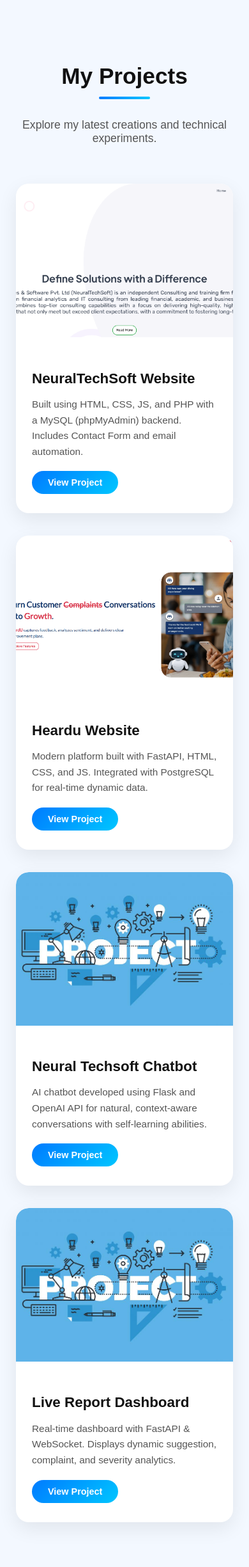
After one commit to prashikjadhav3351/Portfolio, a FastAPI app: template templates/all_projects.html in a window 390 px wide. The commit adds this page. Shown: the whole page at 64% size. Run offline with FastAPI, Linux system fonts and the light colour scheme; the template is opened without the code that fills it, so the values that code supplies are empty.

Commit message:
updated changes

```diff
--- a/main.py
+++ b/main.py
@@ -17,3 +17,7 @@ templates=Jinja2Templates(directory="templates")
 @app.get("/", response_class=HTMLResponse)
 async def index(request:Request):
     return templates.TemplateResponse("index.html",{"request":request})
+
+@app.get("/all_projects", response_class=HTMLResponse)
+async def all_projects(request:Request):
+    return templates.TemplateResponse("all_projects.html",{"request":request})
--- /dev/null
+++ b/templates/all_projects.html
@@ -0,0 +1,203 @@
+<!DOCTYPE html>
+<html lang="en">
+  <head>
+    <meta charset="UTF-8" />
+    <meta name="viewport" content="width=device-width, initial-scale=1.0" />
+    <title>My Projects</title>
+
+    <style>
+      :root {
+        --primary: #007bff;
+        --secondary: #00c6ff;
+        --text-dark: #111;
+        --text-light: #555;
+        --bg: #f3f8ff;
+      }
+
+      body {
+        margin: 0;
+        font-family: "Poppins", sans-serif;
+        background: var(--bg);
+        color: var(--text-dark);
+      }
+
+      /* ===== Section ===== */
+      #projects {
+        padding: 90px 40px;
+        text-align: center;
+      }
+
+      .projects-section {
+        max-width: 1200px;
+        margin: 0 auto;
+      }
+
+      .projects-header h2 {
+        font-size: 2.6rem;
+        font-weight: 700;
+        margin-bottom: 10px;
+      }
+
+      .projects-header h2::after {
+        content: "";
+        display: block;
+        width: 80px;
+        height: 4px;
+        background: linear-gradient(90deg, var(--primary), var(--secondary));
+        border-radius: 3px;
+        margin: 12px auto 30px;
+      }
+
+      .projects-header p {
+        color: var(--text-light);
+        font-size: 1.1rem;
+        margin-bottom: 60px;
+      }
+
+      /* ===== Grid Layout ===== */
+      .projects-grid {
+        display: grid;
+        grid-template-columns: repeat(auto-fit, minmax(320px, 1fr));
+        gap: 35px;
+      }
+
+      /* ===== Project Card (Single Div) ===== */
+      .project-card {
+        position: relative;
+        overflow: hidden;
+        border-radius: 20px;
+        background: #fff;
+        box-shadow: 0 10px 30px rgba(0, 0, 0, 0.08);
+        transition: all 0.4s ease;
+        cursor: pointer;
+      }
+
+      .project-card:hover {
+        transform: translateY(-8px);
+        box-shadow: 0 15px 35px rgba(0, 0, 0, 0.12);
+      }
+
+      .project-card img {
+        width: 100%;
+        height: 240px;
+        object-fit: cover;
+        transition: transform 0.6s ease;
+        border-radius: 20px 20px 0 0;
+      }
+
+      .project-card:hover img {
+        transform: scale(1.05);
+      }
+
+      .project-content {
+        padding: 25px 25px 30px;
+        text-align: left;
+      }
+
+      .project-content h3 {
+        font-size: 1.4rem;
+        font-weight: 600;
+        margin-bottom: 10px;
+        color: var(--text-dark);
+      }
+
+      .project-content p {
+        font-size: 0.96rem;
+        line-height: 1.6;
+        color: #555;
+        margin-bottom: 18px;
+      }
+
+      .proj-btn {
+        display: inline-block;
+        background: linear-gradient(135deg, var(--primary), var(--secondary));
+        color: #fff;
+        padding: 10px 25px;
+        border-radius: 50px;
+        text-decoration: none;
+        font-weight: 600;
+        font-size: 0.9rem;
+        transition: all 0.3s ease;
+      }
+
+      .proj-btn:hover {
+        transform: translateY(-2px) scale(1.05);
+        box-shadow: 0 8px 20px rgba(0, 120, 255, 0.3);
+      }
+
+      @media (max-width: 768px) {
+        #projects {
+          padding: 70px 25px;
+        }
+        .projects-header h2 {
+          font-size: 2.2rem;
+        }
+      }
+    </style>
+  </head>
+
+  <body>
+    <section id="projects">
+      <div class="projects-section">
+        <div class="projects-header">
+          <h2>My Projects</h2>
+          <p>Explore my latest creations and technical experiments.</p>
+        </div>
+
+        <div class="projects-grid">
+          <!-- Project 1 -->
+          <div class="project-card">
+            <img src="static/project_img/nts.png" alt="NeuralTechSoft" />
+            <div class="project-content">
+              <h3>NeuralTechSoft Website</h3>
+              <p>
+                Built using HTML, CSS, JS, and PHP with a MySQL (phpMyAdmin)
+                backend. Includes Contact Form and email automation.
+              </p>
+              <a href="#" class="proj-btn">View Project</a>
+            </div>
+          </div>
+
+          <!-- Project 2 -->
+          <div class="project-card">
+            <img src="static/project_img/hu.png" alt="Heardu Website" />
+            <div class="project-content">
+              <h3>Heardu Website</h3>
+              <p>
+                Modern platform built with FastAPI, HTML, CSS, and JS.
+                Integrated with PostgreSQL for real-time dynamic data.
+              </p>
+              <a href="#" class="proj-btn">View Project</a>
+            </div>
+          </div>
+
+          <!-- Project 3 -->
+          <div class="project-card">
+            <img src="static/logo/pro.jpg" alt="Chatbot" />
+            <div class="project-content">
+              <h3>Neural Techsoft Chatbot</h3>
+              <p>
+                AI chatbot developed using Flask and OpenAI API for natural,
+                context-aware conversations with self-learning abilities.
+              </p>
+              <a href="#" class="proj-btn">View Project</a>
+            </div>
+          </div>
+
+          <!-- Project 4 -->
+          <div class="project-card">
+            <img src="static/logo/pro.jpg" alt="Dashboard" />
+            <div class="project-content">
+              <h3>Live Report Dashboard</h3>
+              <p>
+                Real-time dashboard with FastAPI & WebSocket. Displays dynamic
+                suggestion, complaint, and severity analytics.
+              </p>
+              <a href="#" class="proj-btn">View Project</a>
+            </div>
+          </div>
+        </div>
+      </div>
+    </section>
+  </body>
+</html>
```
Also changed, not shown: static/projects.css (+22 -0 lines), templates/index.html (+1 -23 lines), templates/all_project.html (deleted).
